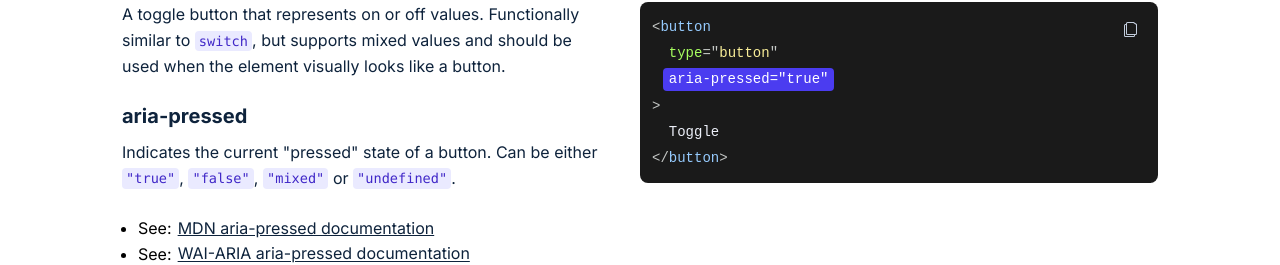
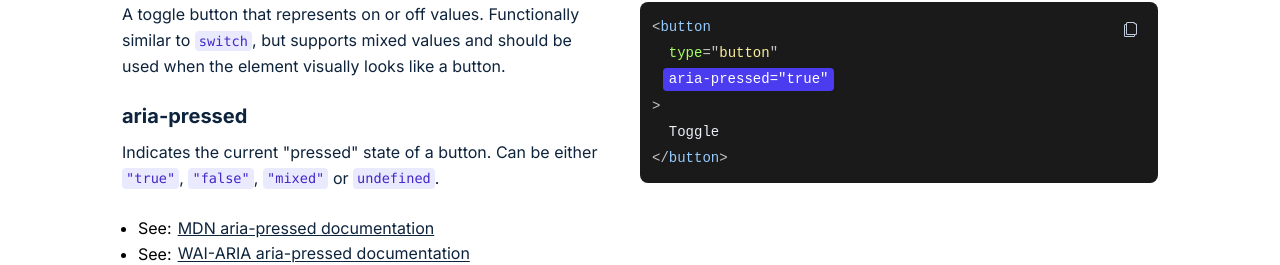
Before and after one commit to jonambas/a11y-html, a Next.js app: page / in a window 1280 px wide. Shown: the part 1016-1281 px from the top of the page. Built offline with nearby package versions, Linux system fonts and the light colour scheme.

Commit message:
fix: undefined quotes

```diff
--- a/content/ToggleButton.tsx
+++ b/content/ToggleButton.tsx
@@ -28,7 +28,7 @@ export const ToggleButton: FC = () => {
           either <InlineCode>&quot;true&quot;</InlineCode>,{' '}
           <InlineCode>&quot;false&quot;</InlineCode>,{' '}
           <InlineCode>&quot;mixed&quot;</InlineCode> or{' '}
-          <InlineCode>&quot;undefined&quot;</InlineCode>.
+          <InlineCode>undefined</InlineCode>.
         </p>
         <ul>
           <li>
```
